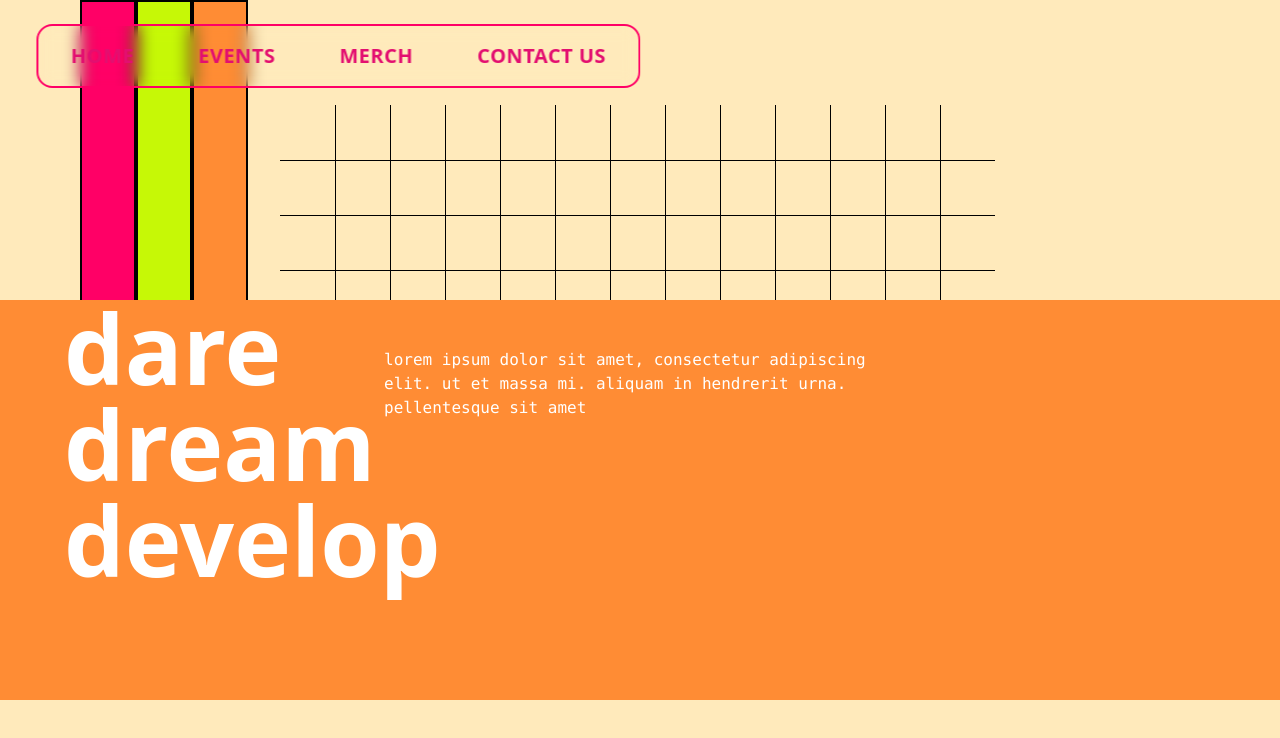
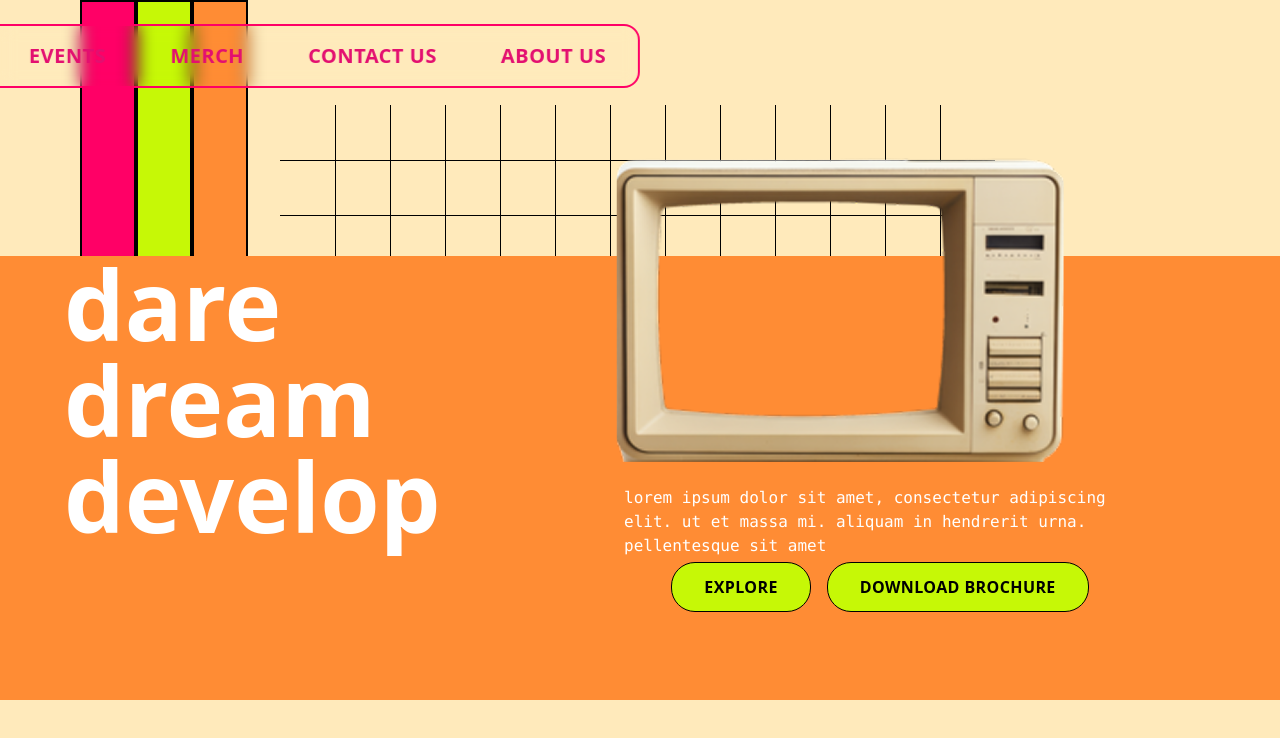
Before and after one commit to p-society/d3-web, a React (Vite) app: page / in a window 1280 px wide. Shown: the top 738 px of the page. Built offline with nearby package versions, Linux system fonts and the light colour scheme.

Commit message:
fix: css
Signed-off-by: imanishx <manishbiswal754@gmail.com>

```diff
--- a/src/components/landingpage/hero.jsx
+++ b/src/components/landingpage/hero.jsx
@@ -1,11 +1,12 @@
 import React from 'react'
 import Button from '../buttons'
+import computerImage from '../../assets/computer.png' // Ensure this path is correct
 
 const Hero = () => {
   return (
     <div className="min-h-screen w-full overflow-hidden z-20">
       {/* Orange section */}
-      <div className="absolute bottom-25 w-full h-1/2 bg-[#ff8c34]">
+      <div className="absolute bottom-25 w-full h-5/9 bg-[#ff8c34]">
         <div className="flex justify-left  px-4 lg:px-16 pt-20 lg:pt-0">
           <div className="mb-8 lg:mb-16 flex flex-col h-full">
             <h1
@@ -27,13 +28,20 @@ const Hero = () => {
       </div>
 
       {/* Main content container */}
-      <div className="relative z-10 flex flex-col lg:flex-row min-h-screen ">
+      <div className="relative left-60  z-10 flex flex-col lg:flex-row min-h-screen ">
         {/* Left side - Text */}
 
         {/* Right side - Computer and content */}
         <div className="flex-1 flex flex-col justify-center items-center px-4 lg:px-8 relative">
           {/* Description text */}
-          <div className="mb-8 max-w-lg text-left">
+          <div className="mb-6 right-10 relative z-30">
+            <img
+              src={computerImage}
+              alt="Vintage Computer"
+              className="w-full max-w-sm lg:max-w-md"
+            />
+          </div>
+          <div className="mb-1 max-w-lg text-left">
             <p className="text-white text-sm md:text-base font-mono lowercase">
               lorem ipsum dolor sit amet, consectetur adipiscing elit. ut et massa mi. aliquam in
               hendrerit urna. pellentesque sit amet
@@ -41,12 +49,12 @@ const Hero = () => {
           </div>
 
           {/* Buttons */}
-          {/* <div className="flex flex-col sm:flex-row gap-4 mb-8">
+          <div className="flex flex-col sm:flex-row gap-4 mb-8">
             <Button onClick={() => console.log('Explore clicked')}>explore</Button>
             <Button onClick={() => console.log('Download Brochure clicked')}>
               download brochure
             </Button>
-          </div> */}
+          </div>
         </div>
       </div>
     </div>
--- a/src/components/landingpage/navbar.jsx
+++ b/src/components/landingpage/navbar.jsx
@@ -17,6 +17,9 @@ const Navbar = () => {
           <button className="text-[#e30f70] px-4 py-2 font-bold rounded-lg uppercase text-xl tracking-wide hover:bg-[#e30560] hover:text-[#ffffff] transition-colors">
             CONTACT US
           </button>
+          <button className="text-[#e30f70] px-4 py-2 font-bold rounded-lg uppercase text-xl tracking-wide hover:bg-[#e30560] hover:text-[#ffffff] transition-colors">
+            ABOUT US
+          </button>
         </div>
       </div>
     </nav>
```
Also changed, not shown: src/assets/computer.png (added).
